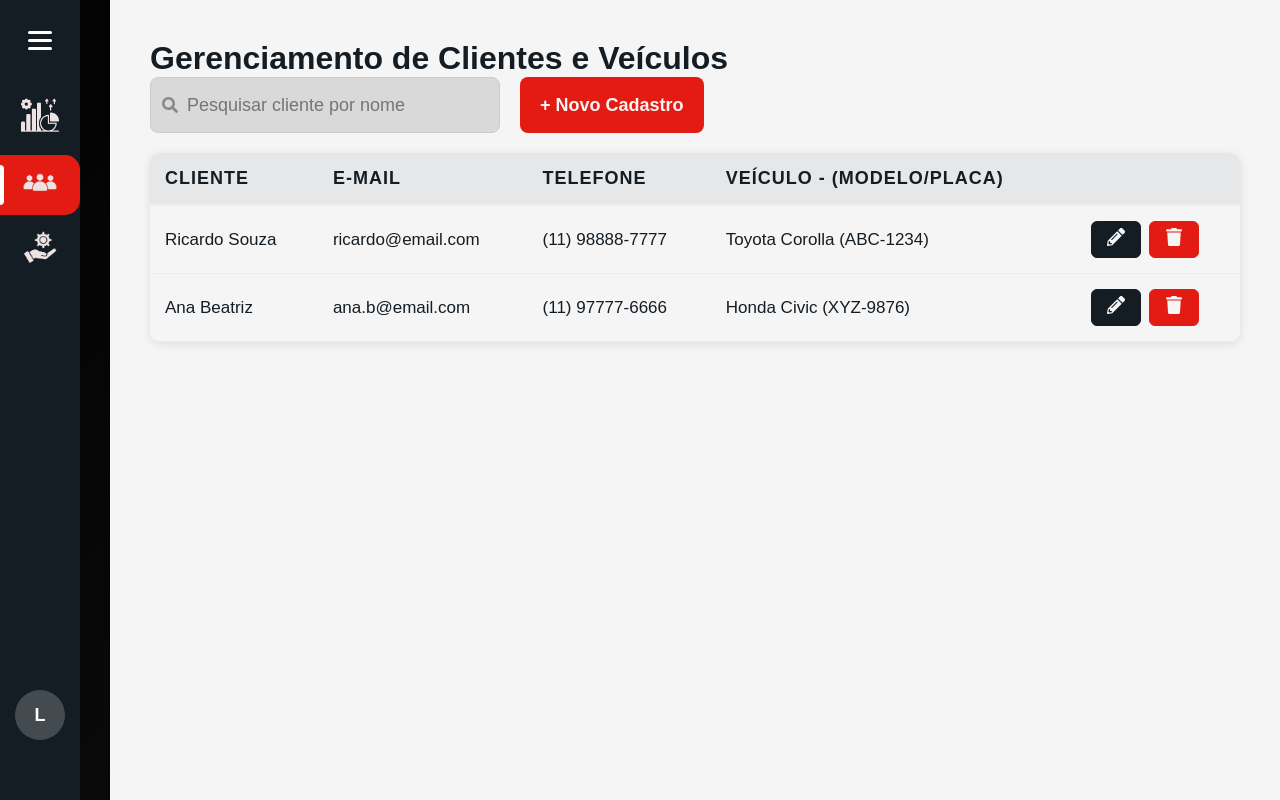
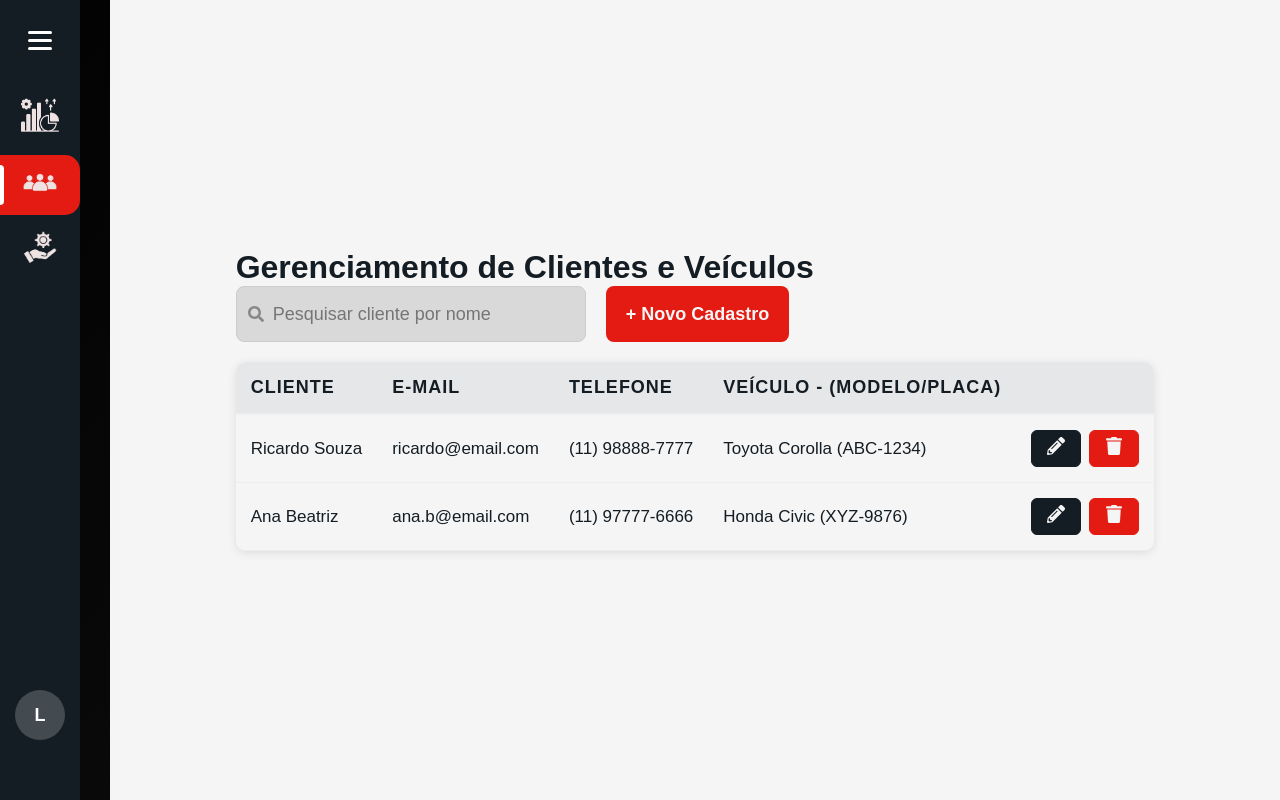
Before and after one commit to grupo-PI-09/Frontend, a React (Vite) app in the folder rr-maxx/: page /cliente in a window 1280 px wide. Built offline with nearby package versions, Linux system fonts and the light colour scheme.

Commit message:
ajustes finais no editar perfil

```diff
--- a/rr-maxx/src/style/perfil.css
+++ b/rr-maxx/src/style/perfil.css
@@ -9,11 +9,15 @@ body {
     margin-left: 30px;
     min-height: 100vh;
     padding: 48px 40px;
+    display: flex;
+    align-items: center;
+    justify-content: center;
 }
 
 .profile-shell {
     margin: 0 auto;
     max-width: 760px;
+    width: 100%;
 }
 
 .profile-card {
```
